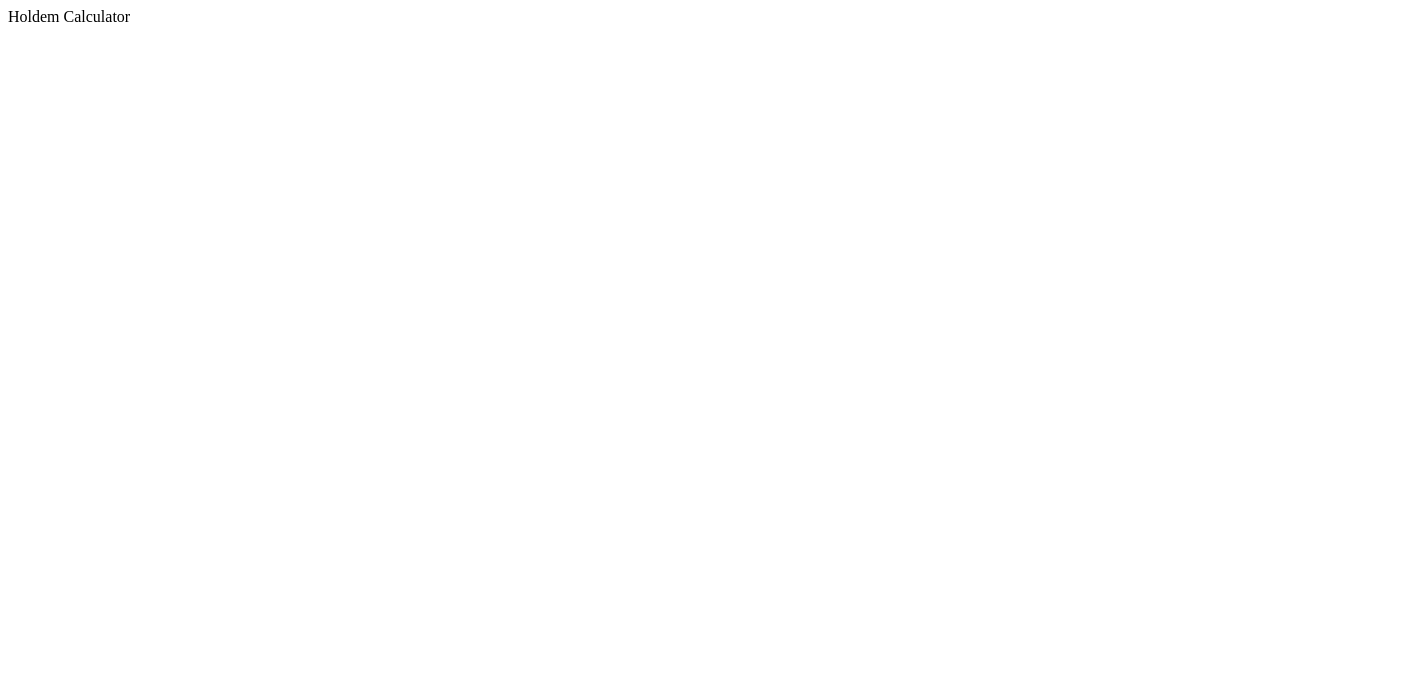
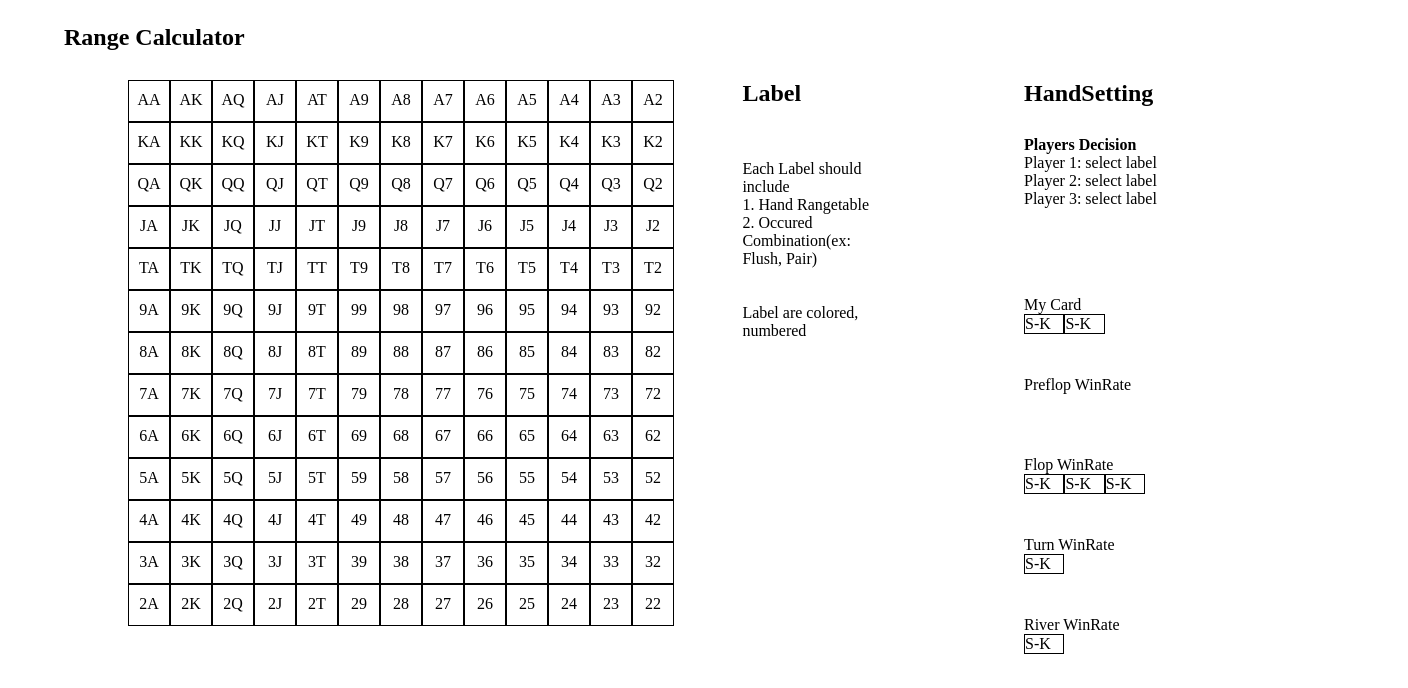
Before and after one commit to distrue/holdem_calculator, a Next.js app in the folder frontend/: page / in a window 1280 px wide. Shown: the top 688 px of the page, 1408 px wide, since content can reach past the window. Built offline with nearby package versions, Linux system fonts and the light colour scheme.

Commit message:
implement front layout

```diff
--- /dev/null
+++ b/frontend/components/handtable.tsx
@@ -0,0 +1,23 @@
+import * as React from 'react';
+import {SelectCard} from '../components';
+
+const HandTable = (props) => {
+    let style = {display:"flex", width:"30vw", flexDirection:"column", ...props.style};
+    return(<div style={style}>
+    <div style={{display:"block", width:"100%", height:"7vh", fontWeight:"bold", fontSize:"3vh"}}>HandSetting</div>
+    <div style={{display:"flex", flexDirection:"column", width:"100%", height:"20vh"}}>
+        <div style={{fontWeight:"bold"}}>Players Decision</div>
+        <div>Player 1: select label</div>
+        <div>Player 2: select label</div>
+        <div>Player 3: select label</div>
+    </div>
+    <div style={{display:"block", width:"100%", height:"10vh"}}>My Card<br/><div style={{display:"flex"}}><SelectCard/><SelectCard/></div></div>
+    <div style={{display:"block", width:"100%", height:"10vh"}}>Preflop WinRate</div>
+    <div style={{display:"block", width:"100%", height:"10vh"}}>Flop WinRate<br/><div style={{display:"flex"}}><SelectCard/><SelectCard/><SelectCard/></div></div>
+    <div style={{display:"block", width:"100%", height:"10vh"}}>Turn WinRate<br/><SelectCard/></div>
+    <div style={{display:"block", width:"100%", height:"10vh"}}>River WinRate<br/><SelectCard/></div>
+
+    </div>);
+}
+
+export default HandTable;
--- /dev/null
+++ b/frontend/components/index.ts
@@ -0,0 +1,5 @@
+export {default as RangeBlock} from './rangeblock';
+export {default as RangeTable} from './rangetable';
+export {default as HandTable} from './handtable';
+export {default as LabelTable} from './labeltable';
+export {default as SelectCard} from './selectcard';
--- /dev/null
+++ b/frontend/components/labeltable.tsx
@@ -0,0 +1,13 @@
+import * as React from 'react';
+
+const LabelTable = (props) => {
+    const style = {display:"flex", flexDirection: "column", ...props.style};
+    return(<div style={style}>
+        <div style={{display:"block", width:"10vw", height:"10vh", fontSize:"3vh", fontWeight: "bold"}}>Label</div>
+        <div style={{display:"block", width:"10vw"}}>Each Label should include
+        <br/>1. Hand Rangetable <br/>2. Occured Combination(ex: Flush, Pair)</div>
+        <br/><br/>
+        <div style={{display:"block", width:"10vw"}}>Label are colored, numbered</div>
+    </div>);
+}
+export default LabelTable;
--- /dev/null
+++ b/frontend/components/rangeblock.tsx
@@ -0,0 +1,10 @@
+import * as React from 'react';
+
+interface Props {
+    com: string[];
+}
+const RangeBlock = (props: Props) => {
+    return(<div className="Block">{props.com[0]}{props.com[1]}</div>);
+}
+
+export default RangeBlock;
--- /dev/null
+++ b/frontend/components/rangetable.tsx
@@ -0,0 +1,29 @@
+import * as React from 'react';
+import {RangeBlock} from '../components';
+import styled from 'styled-components' ;
+
+const combiBase = ["A", "K", "Q", "J", "T", "9", "8", "7", "6", "5", "4", "3", "2"];
+const RangeTable = (props) => {
+    const style = {display: "block", ...props.style};
+    return(<div style={style}>
+        {combiBase.map(first => {
+            return(<Line>
+                {combiBase.map(second => {
+                    return(<RangeBlock com={[first, second]}/>);
+                })}
+            </Line>);
+        })}
+    </div>);
+}
+
+export default RangeTable;
+
+const Line = styled.div`
+    display: flex; width: 80vw;
+    .Block {
+        display: block; width: 40px; height: 30px;
+        border: 1px solid black;
+        text-align: center;
+        padding-top: 10px;
+    }
+`;
--- /dev/null
+++ b/frontend/components/selectcard.tsx
@@ -0,0 +1,7 @@
+import * as React from 'react';
+
+const selectCard = () => {
+    return(<div style={{display:"block", width:"3vw", border:"1px solid black"}}>S-K</div>);
+}
+
+export default selectCard;
--- a/frontend/package.json
+++ b/frontend/package.json
@@ -9,7 +9,8 @@
   "dependencies": {
     "next": "^8.1.0",
     "react": "^16.8.6",
-    "react-dom": "^16.8.6"
+    "react-dom": "^16.8.6",
+    "styled-components": "^4.3.2"
   },
   "devDependencies": {
     "@zeit/next-css": "^1.0.1",
--- a/frontend/pages/index.tsx
+++ b/frontend/pages/index.tsx
@@ -1,5 +1,14 @@
 import * as React from 'react';
+import {RangeTable, LabelTable, HandTable} from '../components';
+import styled from 'styled-components' ;
 
 export default () => {
-    return(<>Holdem Calculator</>);
+    return(<>
+    <div style={{position: "absolute", left:"5vw", top: "3vh", fontSize:"3vh", fontWeight:"bold"}}>Range Calculator</div>
+    <div>
+        <RangeTable style={{position:"absolute", top:"10vh", left:"10vw"}}/>
+        <LabelTable style={{position:"absolute", top:"10vh", left:"58vw"}}/>
+        <HandTable style={{position:"absolute", top:"10vh", left:"80vw"}}/>
+    </div>
+    </>);
 };
```
Also changed, not shown: 1 other file (tests, documents, lock files or other folders).
